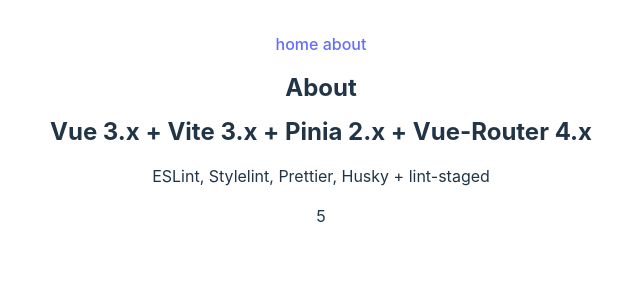
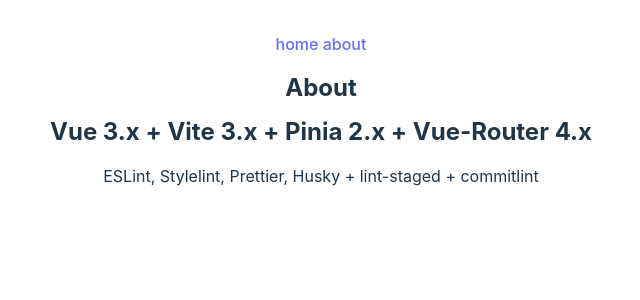
Before and after one commit to Wuzh994/vite-project, a Vue app: page /#/about in a window 1280 px wide. Shown: the top 300 px of the page, without its empty margins (319-959 px from the left). Built offline with nearby package versions, Linux system fonts and the light colour scheme.

Commit message:
chore: cleanup

```diff
--- a/src/components/HelloWorld.vue
+++ b/src/components/HelloWorld.vue
@@ -1,17 +1,4 @@
 <template>
   <h2>Vue 3.x + Vite 3.x + Pinia 2.x + Vue-Router 4.x</h2>
-  <p>ESLint, Stylelint, Prettier, Husky + lint-staged</p>
-  <span @click="handleClick">{{ num }}</span>
+  <p>ESLint, Stylelint, Prettier, Husky + lint-staged + commitlint</p>
 </template>
-
-<script setup>
-import { ref } from 'vue'
-
-const num = ref(0)
-
-if (num.value === 0) num.value = 5
-
-function handleClick () {
-  console.log(1111)
-}
-</script>
```
